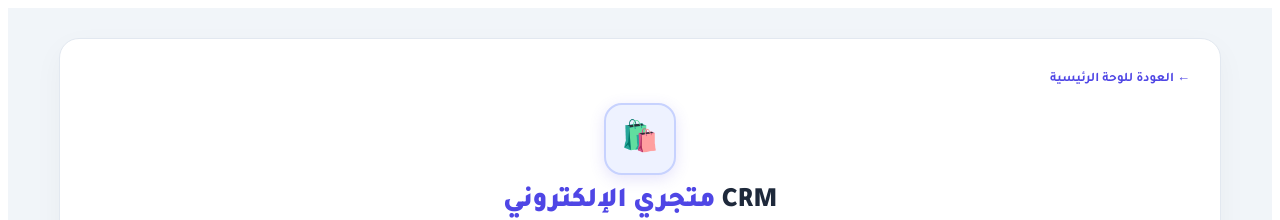
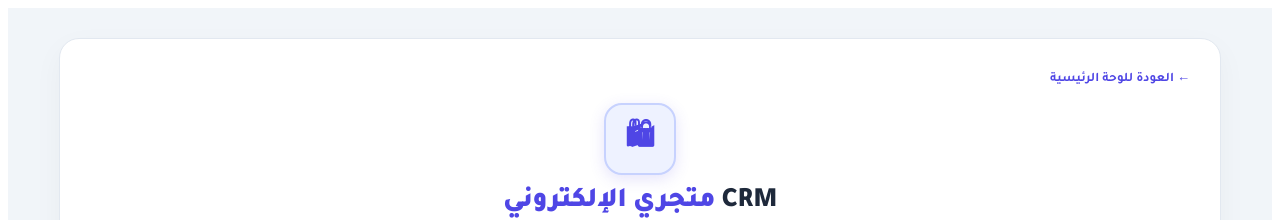
Before and after one commit to engaziasa-lang/engazia-app, a Next.js app: page /hub/whatsapp in a window 1280 px wide. Shown: the top 220 px of the page. Built offline with nearby package versions, Linux system fonts and the light colour scheme.

Commit message:
Update page.tsx

```diff
--- a/app/hub/whatsapp/page.tsx
+++ b/app/hub/whatsapp/page.tsx
@@ -33,7 +33,7 @@ export default function EngaziaWhatsAppCRM() {
 
   // إعدادات هوية المتجر
   const [storeName, setStoreName] = useState('متجري الإلكتروني');
-  const [storeLogo, setStoreLogo] = useState('🛍️️');
+  const [storeLogo, setStoreLogo] = useState('🛍');
 
   // إدارة العملاء CRM
   const [contacts, setContacts] = useState<Customer[]>([]);
@@ -162,7 +162,6 @@ export default function EngaziaWhatsAppCRM() {
     showToast('✨ تم تحديث اسم المتجر بنجاح');
   };
 
-  // رفع شعار المتجر من الجهاز وتحويله لـ Base64
   const handleLogoUpload = (e: React.ChangeEvent<HTMLInputElement>) => {
     const file = e.target.files?.[0];
     if (!file) return;
@@ -269,17 +268,19 @@ export default function EngaziaWhatsAppCRM() {
     window.open(url, '_blank');
   };
 
+  // تصحيح مشكلة حروف اللغة العربية في برنامج إكسل عبر إضافة BOM (\uFEFF) بترميز UTF-8
   const exportToCSV = () => {
     if (contacts.length === 0) return showToast('⚠️ لا توجد بيانات للتصدير.');
     const headers = "الاسم,الجوال,رقم الطلب,التصنيف,الحالة,إجمالي المشتريات (رس),الملاحظات,التاريخ\n";
     const rows = contacts.map(c => `"${c.name}","${c.phone}","${c.orderNumber}","${c.category}","${c.status}",${c.amount},"${c.note}","${c.date}"`).join("\n");
+
     const blob = new Blob(["\uFEFF" + headers + rows], { type: 'text/csv;charset=utf-8;' });
     const url = URL.createObjectURL(blob);
     const link = document.createElement("a");
     link.href = url;
     link.download = "engazia_crm_export.csv";
     link.click();
-    showToast('📥 تم تصدير ملف العملاء بنجاح');
+    showToast('📥 تم تصدير ملف العملاء بترميز سليم لإكسل');
   };
 
   const handleImportCSV = (e: React.ChangeEvent<HTMLInputElement>) => {
```
